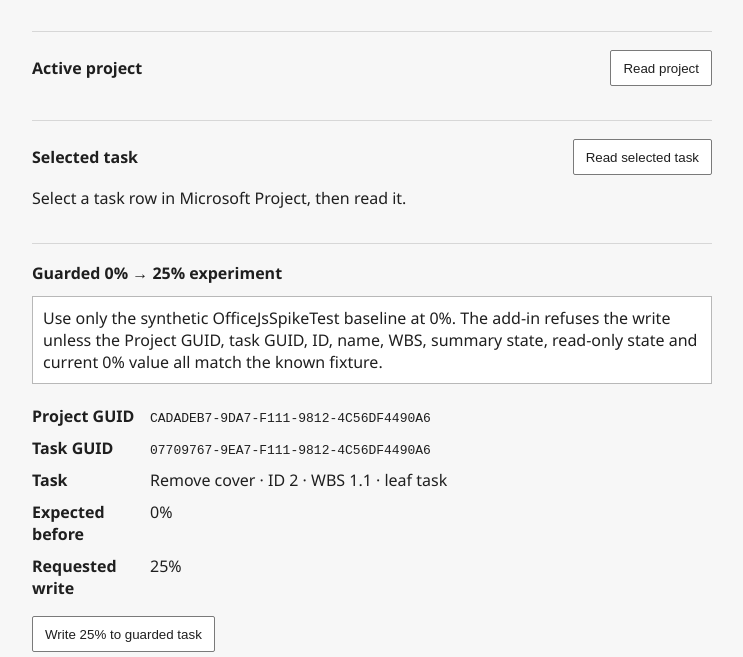
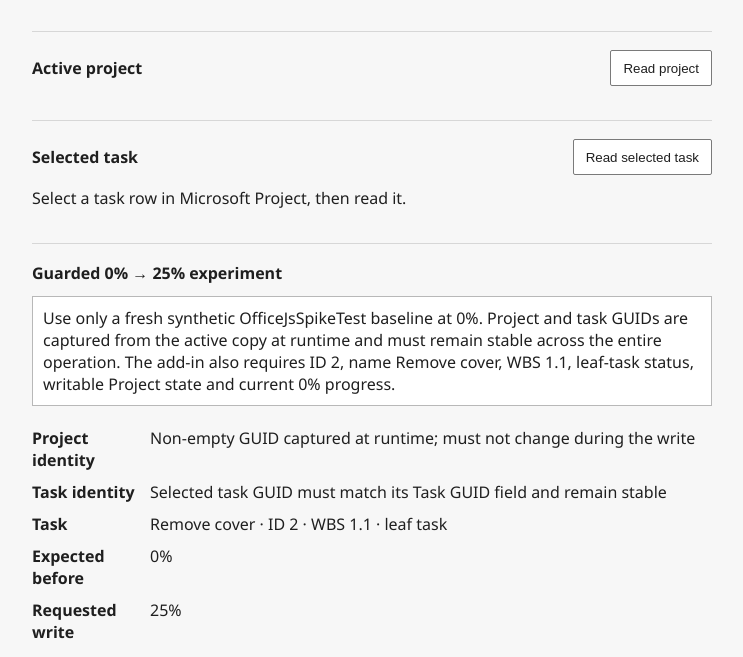
Before and after one commit to dezrobbo1/Shutdown-Tracker-Project-Addin-Spike, a website built with Vite: page src/taskpane/index.html in a window 1280 px wide. Shown: the part 126-783 px from the top of the page, without its empty margins (268-1011 px from the left). Built offline with nearby package versions, Linux system fonts and the light colour scheme; a script that the page names is missing.

Commit message:
docs: clarify runtime identity guards for write spike

```diff
--- a/src/taskpane/index.html
+++ b/src/taskpane/index.html
@@ -33,10 +33,10 @@
 
       <section>
         <h2>Guarded 0% → 25% experiment</h2>
-        <p class="write-warning">Use only the synthetic OfficeJsSpikeTest baseline at 0%. The add-in refuses the write unless the Project GUID, task GUID, ID, name, WBS, summary state, read-only state and current 0% value all match the known fixture.</p>
+        <p class="write-warning">Use only a fresh synthetic OfficeJsSpikeTest baseline at 0%. Project and task GUIDs are captured from the active copy at runtime and must remain stable across the entire operation. The add-in also requires ID 2, name Remove cover, WBS 1.1, leaf-task status, writable Project state and current 0% progress.</p>
         <dl class="guard-list">
-          <div><dt>Project GUID</dt><dd><code>CADADEB7-9DA7-F111-9812-4C56DF4490A6</code></dd></div>
-          <div><dt>Task GUID</dt><dd><code>07709767-9EA7-F111-9812-4C56DF4490A6</code></dd></div>
+          <div><dt>Project identity</dt><dd>Non-empty GUID captured at runtime; must not change during the write</dd></div>
+          <div><dt>Task identity</dt><dd>Selected task GUID must match its Task GUID field and remain stable</dd></div>
           <div><dt>Task</dt><dd>Remove cover · ID 2 · WBS 1.1 · leaf task</dd></div>
           <div><dt>Expected before</dt><dd>0%</dd></div>
           <div><dt>Requested write</dt><dd>25%</dd></div>
```
